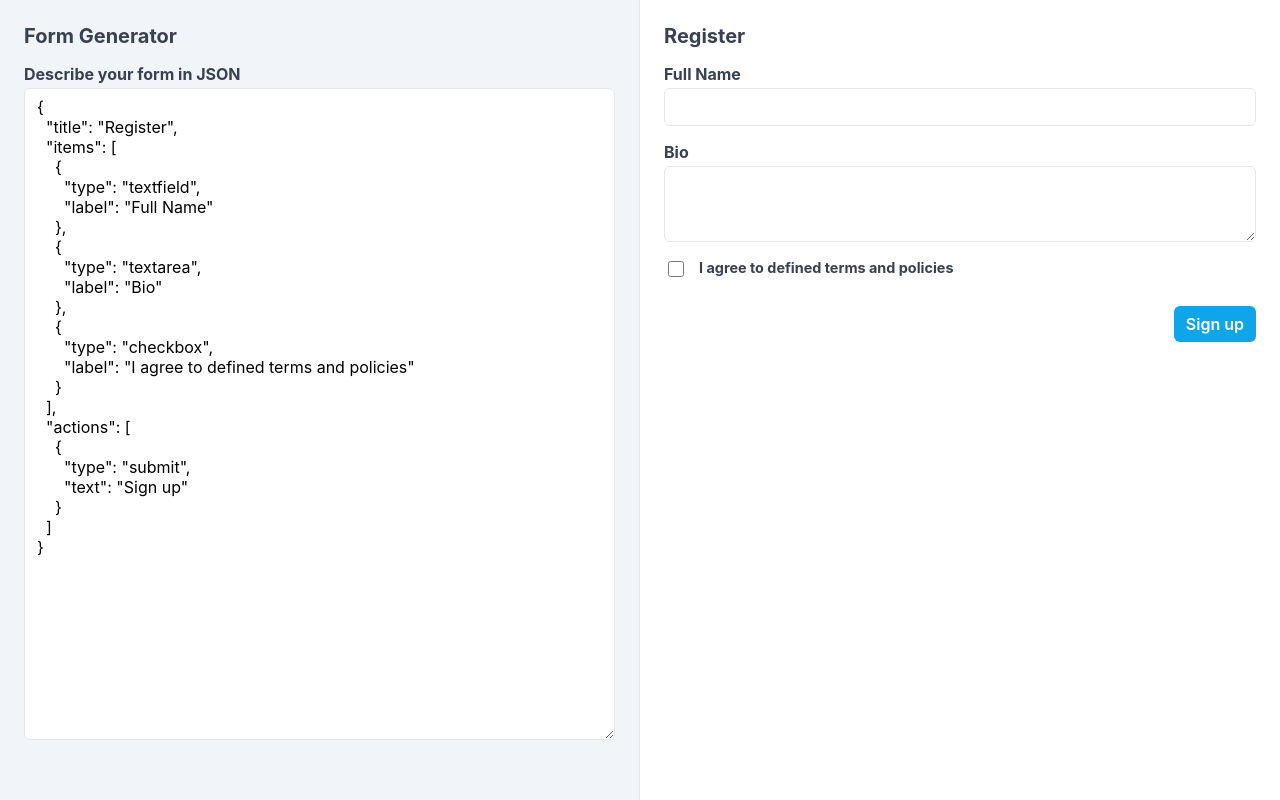
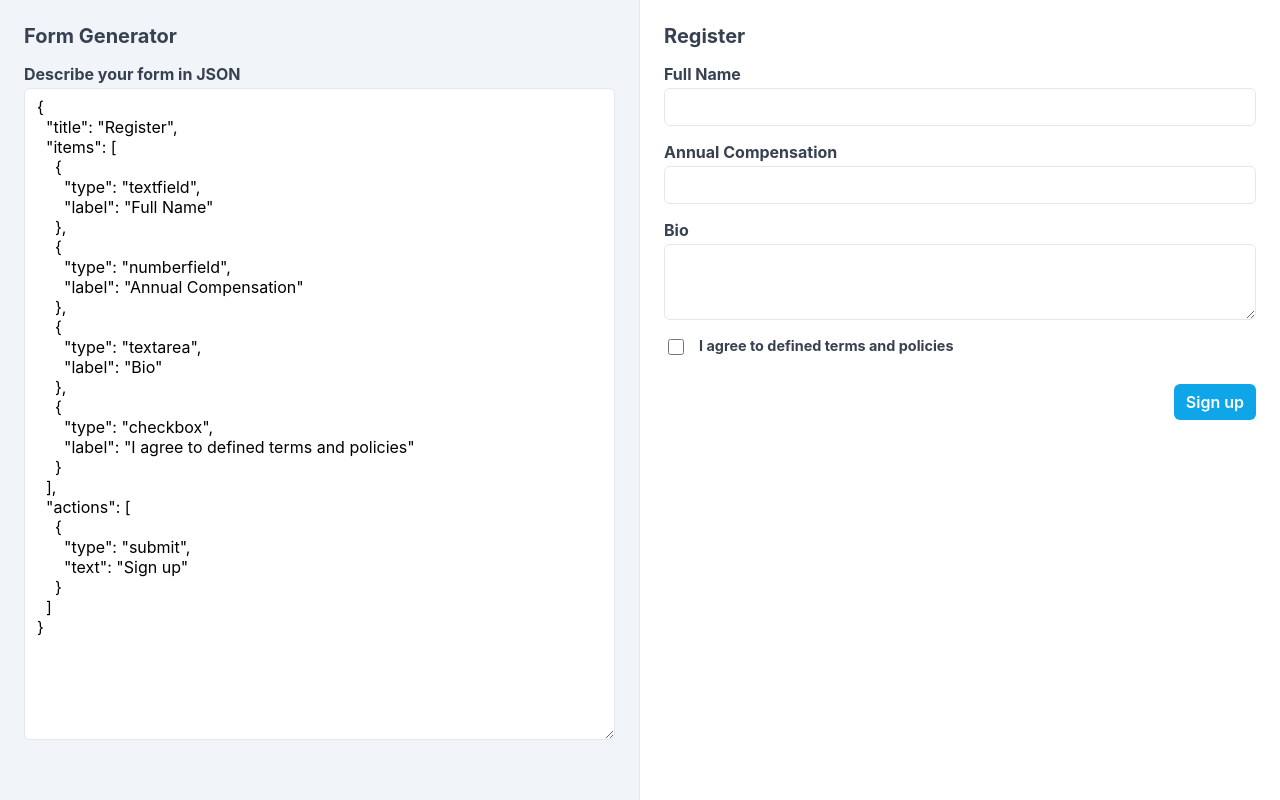
Before and after one commit to isqua/form-generator, a React (Create React App) app: page / in a window 1280 px wide. Built offline with nearby package versions, Linux system fonts and the light colour scheme.

Commit message:
feat: allow a user to add number fields to forms

```diff
--- a/src/features/FormGenerator/model/state.ts
+++ b/src/features/FormGenerator/model/state.ts
@@ -5,6 +5,7 @@ export const defaultSchema: IForm = {
   title: 'Register',
   items: [
     { type: InputType.textfield, label: 'Full Name' },
+    { type: InputType.numberfield, label: 'Annual Compensation' },
     { type: InputType.textarea, label: 'Bio' },
     { type: InputType.checkbox, label: 'I agree to defined terms and policies' },
   ],
--- a/src/features/FormGenerator/schema/input.ts
+++ b/src/features/FormGenerator/schema/input.ts
@@ -3,6 +3,7 @@ import {
   InputType,
   IFormInput,
   ICheckBoxInput,
+  INumberFieldInput,
   ITextAreaInput,
   ITextFieldInput,
 } from '../../../shared/types/form';
@@ -14,6 +15,16 @@ const checkBoxInputSchema: JSONSchemaType<ICheckBoxInput> = {
     label: { type: 'string' },
   },
   required: ['type', 'label'],
+  additionalProperties: false,
+};
+
+const numberFieldInputSchema: JSONSchemaType<INumberFieldInput> = {
+  type: 'object',
+  properties: {
+    type: { type: 'string', const: InputType.numberfield },
+    label: { type: 'string', nullable: true },
+  },
+  required: ['type'],
   additionalProperties: false,
 };
 
@@ -41,6 +52,7 @@ export const formInputSchema: JSONSchemaType<IFormInput> = {
   type: 'object',
   oneOf: [
     checkBoxInputSchema,
+    numberFieldInputSchema,
     textAreaInputSchema,
     textFieldInputSchema,
   ],
--- a/src/features/FormGenerator/widgets/FormBuilder/FormField.tsx
+++ b/src/features/FormGenerator/widgets/FormBuilder/FormField.tsx
@@ -13,6 +13,13 @@ export function FormField({ schema }: IFormFieldProps): React.ReactElement {
       return (
         <CheckBox
           label={schema.label}
+        />
+      );
+    case InputType.numberfield:
+      return (
+        <TextInput
+          label={schema.label}
+          type="number"
         />
       );
     case InputType.textarea:
--- a/src/shared/types/form.ts
+++ b/src/shared/types/form.ts
@@ -11,6 +11,7 @@ export interface FormAction {
 
 export enum InputType {
   checkbox = 'checkbox',
+  numberfield = 'numberfield',
   textarea = 'textarea',
   textfield = 'textfield',
 }
@@ -25,6 +26,10 @@ export interface ICheckBoxInput extends IAbstractFormInput {
   label: string;
 }
 
+export interface INumberFieldInput extends IAbstractFormInput {
+  type: InputType.numberfield;
+}
+
 export interface ITextAreaInput extends IAbstractFormInput {
   type: InputType.textarea;
 }
@@ -33,7 +38,11 @@ export interface ITextFieldInput extends IAbstractFormInput {
   type: InputType.textfield;
 }
 
-export type IFormInput = ICheckBoxInput | ITextAreaInput | ITextFieldInput;
+export type IFormInput =
+  ICheckBoxInput |
+  INumberFieldInput |
+  ITextAreaInput |
+  ITextFieldInput;
 
 export interface IForm {
   title?: string;
```
Also changed, not shown: 2 other files (tests, documents, lock files or other folders).
